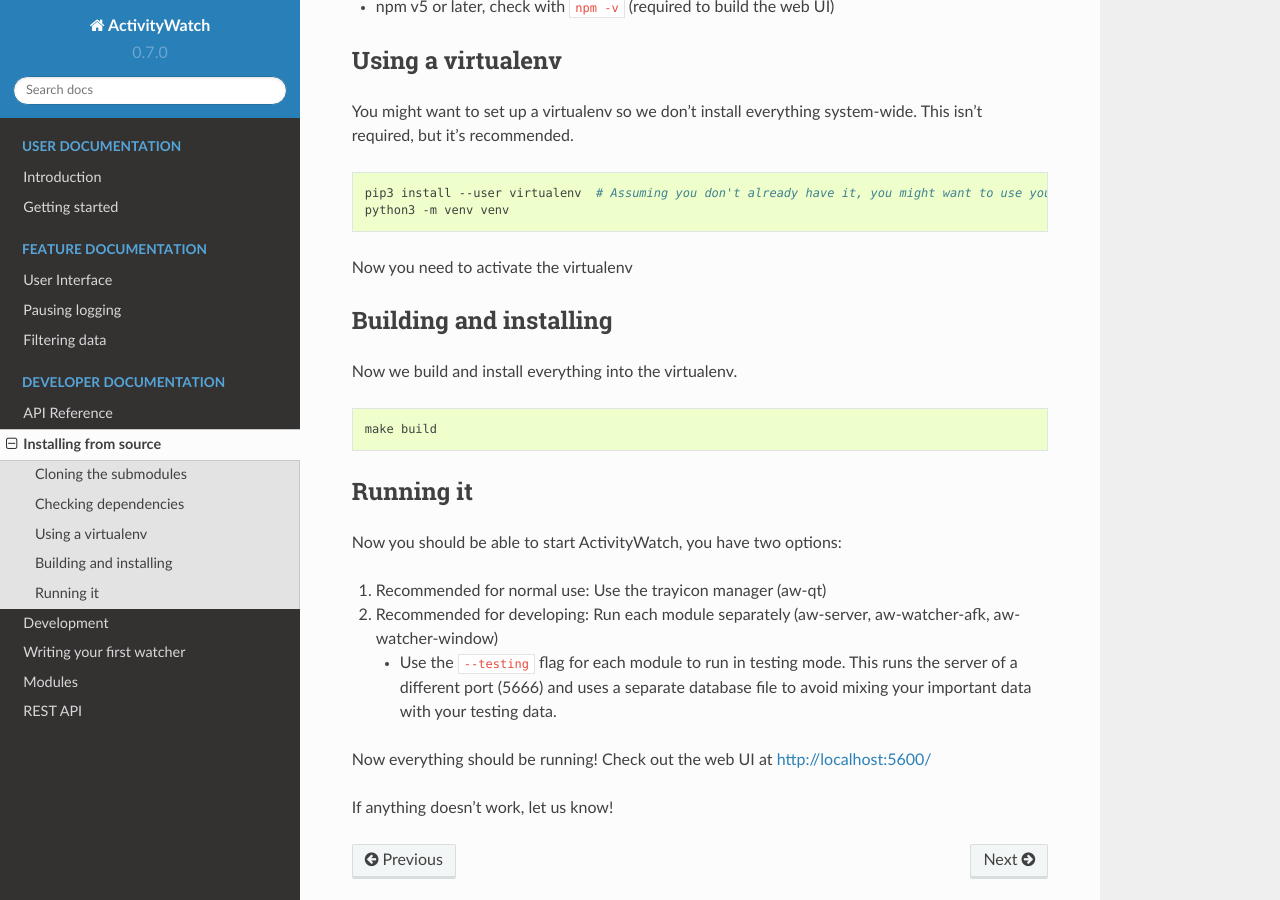
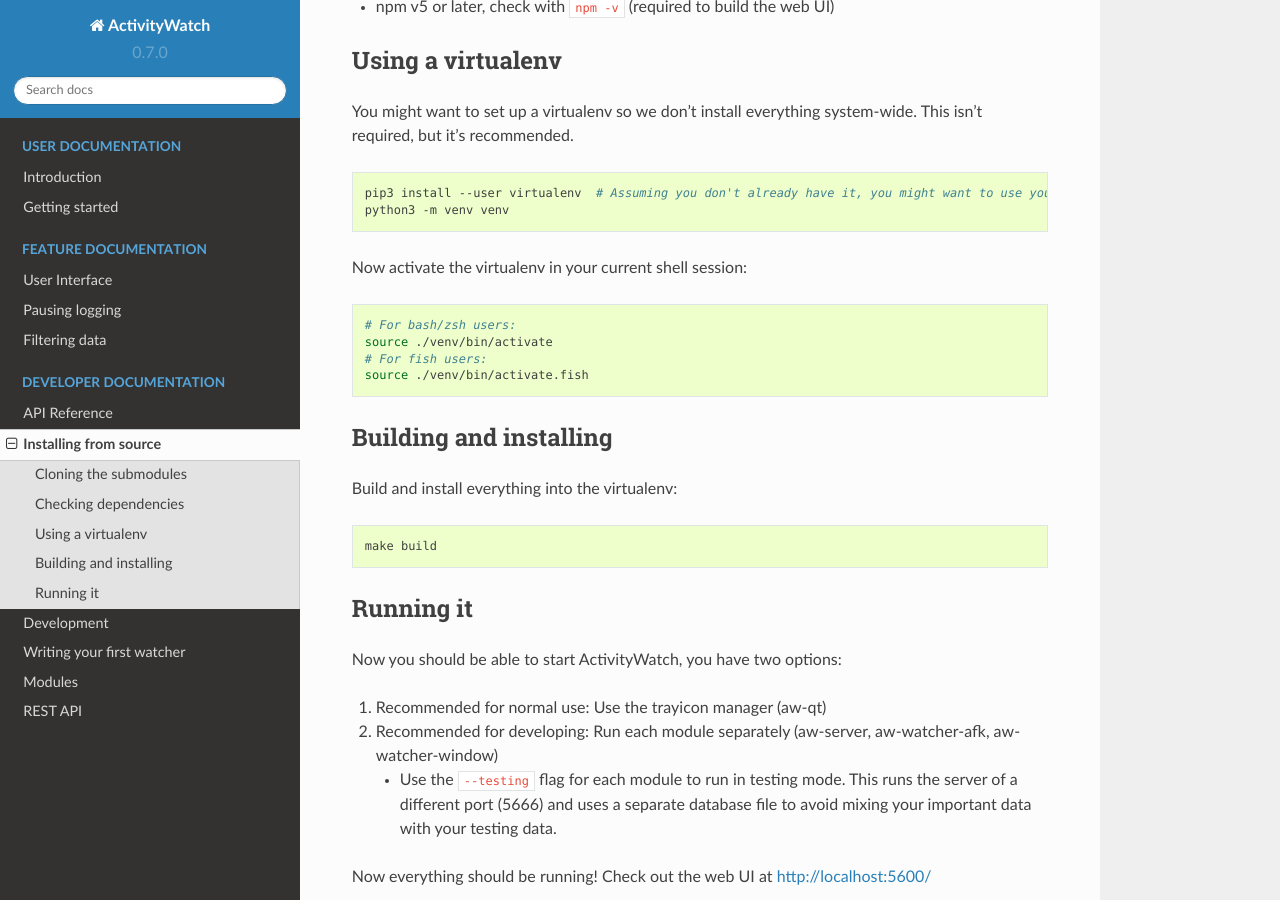
Before and after one commit to ActivityWatch/activitywatch, a Sphinx documentation site: the page built from docs/installing-from-source.rst, in a window 1280 px wide and 900 px high, scrolled down 824 px. Built offline with Sphinx 7.4.7 and the Read the Docs theme 2.0.0, drawn with Linux system fonts in a browser that asks for light colours.

Commit message:
Minor fixes to install-from-source guide

```diff
--- a/docs/installing-from-source.rst
+++ b/docs/installing-from-source.rst
@@ -42,17 +42,20 @@
     pip3 install --user virtualenv  # Assuming you don't already have it, you might want to use your systems package manager instead.
     python3 -m venv venv
 
-Now you need to activate the virtualenv
+Now activate the virtualenv in your current shell session:
 
 .. code-block:: sh
-    # For bash/zsh users: source ./venv/bin/activate
-    # For fish users:     source ./venv/bin/activate.fish
+
+    # For bash/zsh users:
+    source ./venv/bin/activate
+    # For fish users:
+    source ./venv/bin/activate.fish
 
 
 Building and installing
 -----------------------
 
-Now we build and install everything into the virtualenv.
+Build and install everything into the virtualenv:
 
 .. code-block:: sh
 
```
